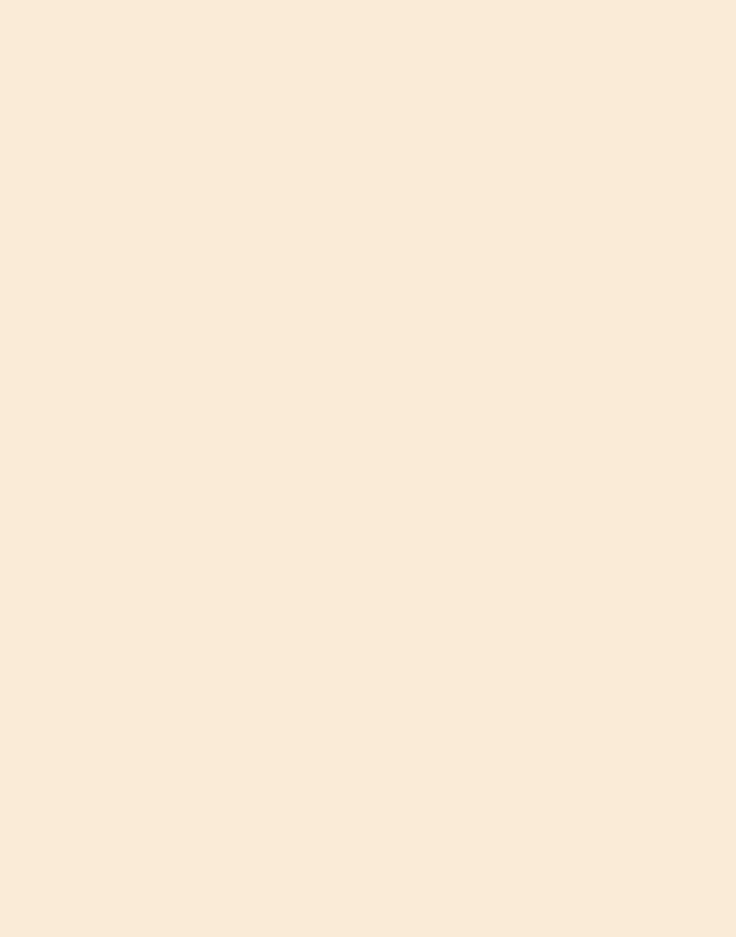
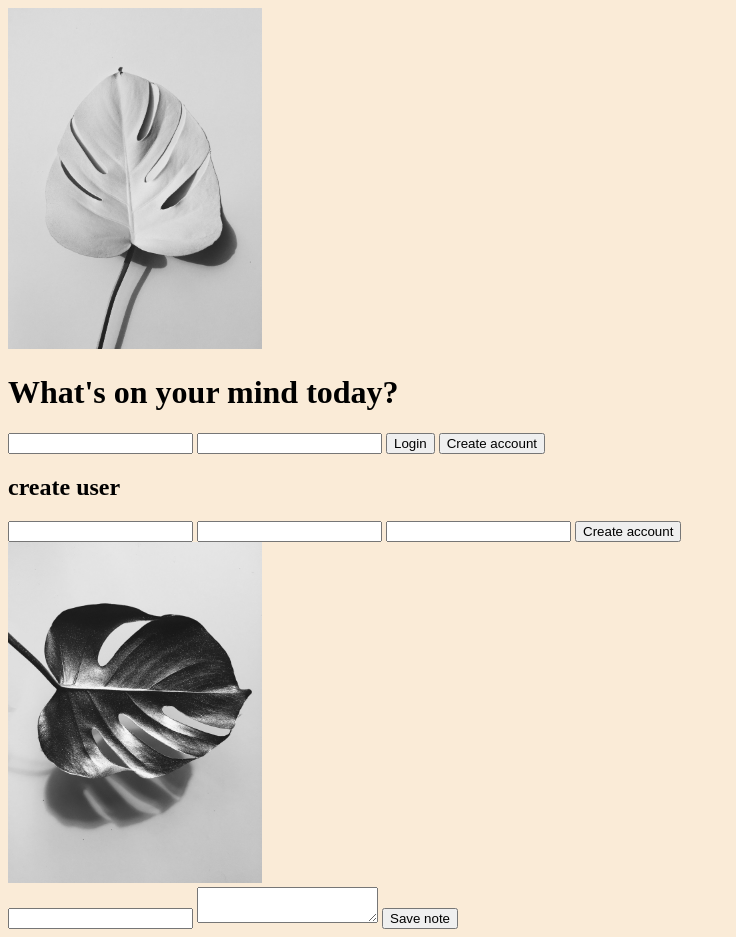
Before and after one commit to alahojat/MySQL-fullstack-project, a plain HTML site: page frontend/index.html in a window 1280 px wide. Shown: the whole page, without its empty margins (0-736 px from the left). Before the commit the page ends 800 px from the top, so only its background shows below. Drawn offline with Linux system fonts and the light colour scheme.

Commit message:
:sparkles: feat(html) add base structure of index.html

```diff
--- a/frontend/index.html
+++ b/frontend/index.html
@@ -9,6 +9,58 @@
 </head>
 <body>
 
+    <main>
+        <div id="loginPage">
+            <img src="assets/white-monstera-leaf.jpg" alt="White matte monstera leaf on white background"  width="254" height="341">
+            <h1>What's on your mind today?</h1>
+            <input type="text" id="emailLogin">
+            <input type="text" id="passwordLogin">
+            <button id="loginBtn">Login</button>
+            <button id="createUserBtn">Create account</button>
+
+        </div>
+
+        <div id="createUser">
+
+            <section id="createUserInputs">
+                <h2>create user</h2>
+                <input type="text" id="createName">
+                <input type="text" id="createEmail">
+                <input type="text" id="createPassword">
+                <button id="loginNewUserBtn">Create account</button>
+            </section>
+            <img src="assets/silver-monstera-leaf.jpg" alt="Silver monstera leaf against white background" width="254" height="341">
+
+
+        </div>
+
+        <div id="loggedInPage">
+
+            <div id="textEditorContainer">
+                <input type="text" id="noteTitle">
+                <textarea id="noteContent" ></textarea>
+                <button id="saveNoteBtn">Save note</button>
+
+
+            </div>
+
+            <div id="noteListContainer">
+
+
+            </div>
+
+
+
+
+        </div>
+
+
+    </main>
+
+    <footer>
+
+    </footer>
+
 
 </body>
 </html>
```
Also changed, not shown: frontend/assets/silver-monstera-leaf.jpg (added), frontend/assets/white-monstera-leaf.jpg (added).
